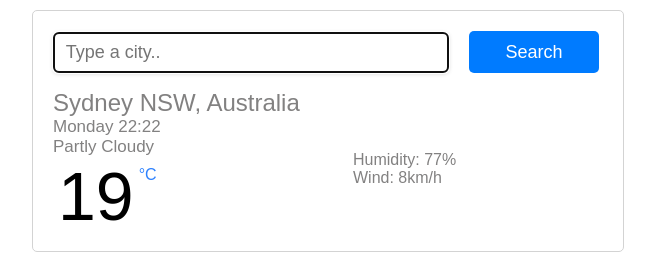
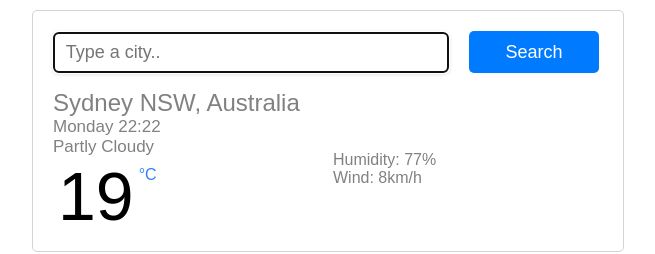
Before and after one commit to RuRi-Code-Cloud/weather-react, a React (Create React App) app: page / in a window 1280 px wide. Shown: the top 254 px of the page, without its empty margins (312-967 px from the left). Built offline with nearby package versions, Linux system fonts and the light colour scheme.

Commit message:
change of position

```diff
--- a/src/Third.css
+++ b/src/Third.css
@@ -1,6 +1,6 @@
 .list {
   position: relative;
-  left: 260px;
+  left: 240px;
   bottom: 100px;
   list-style-type: none;
   font-size: 16px;
```
